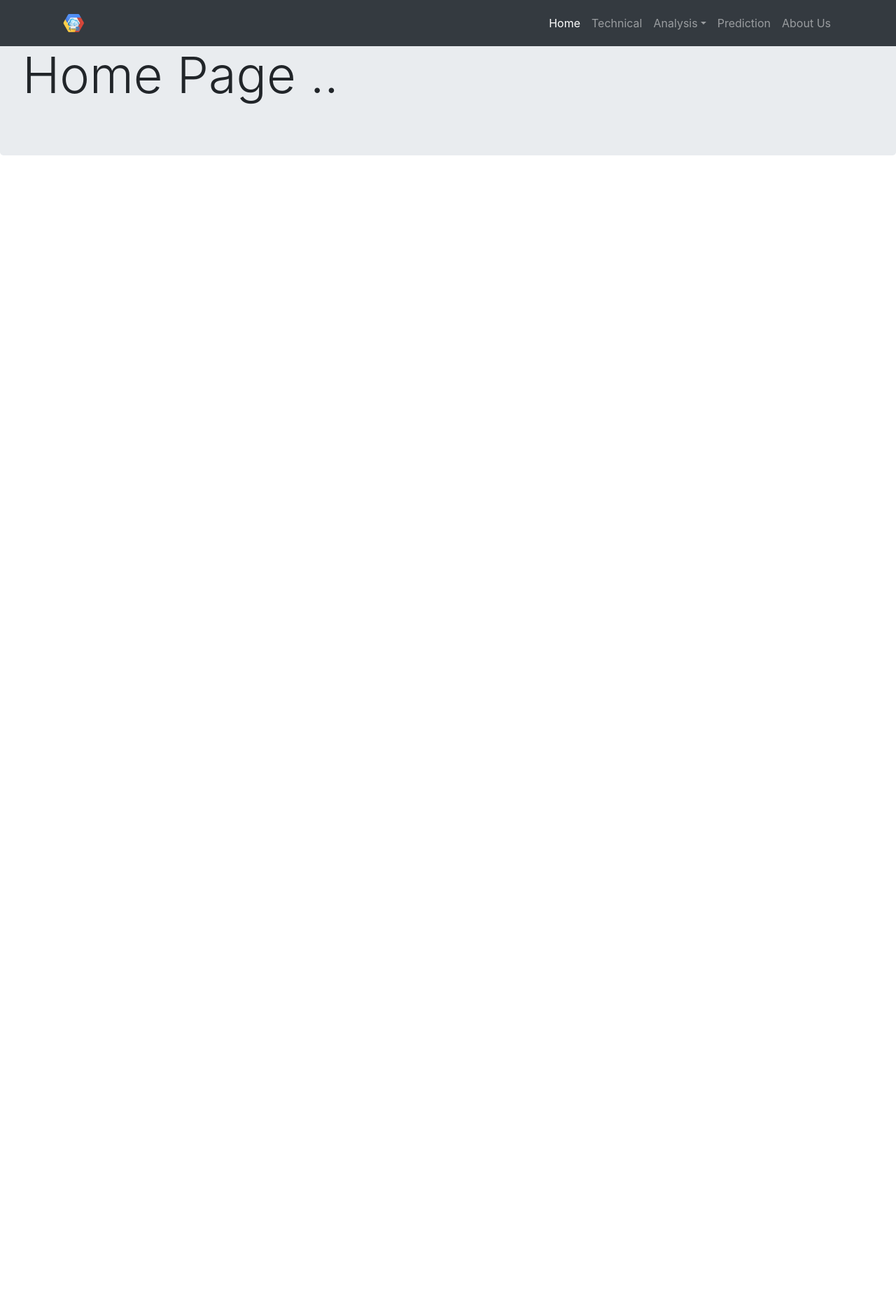
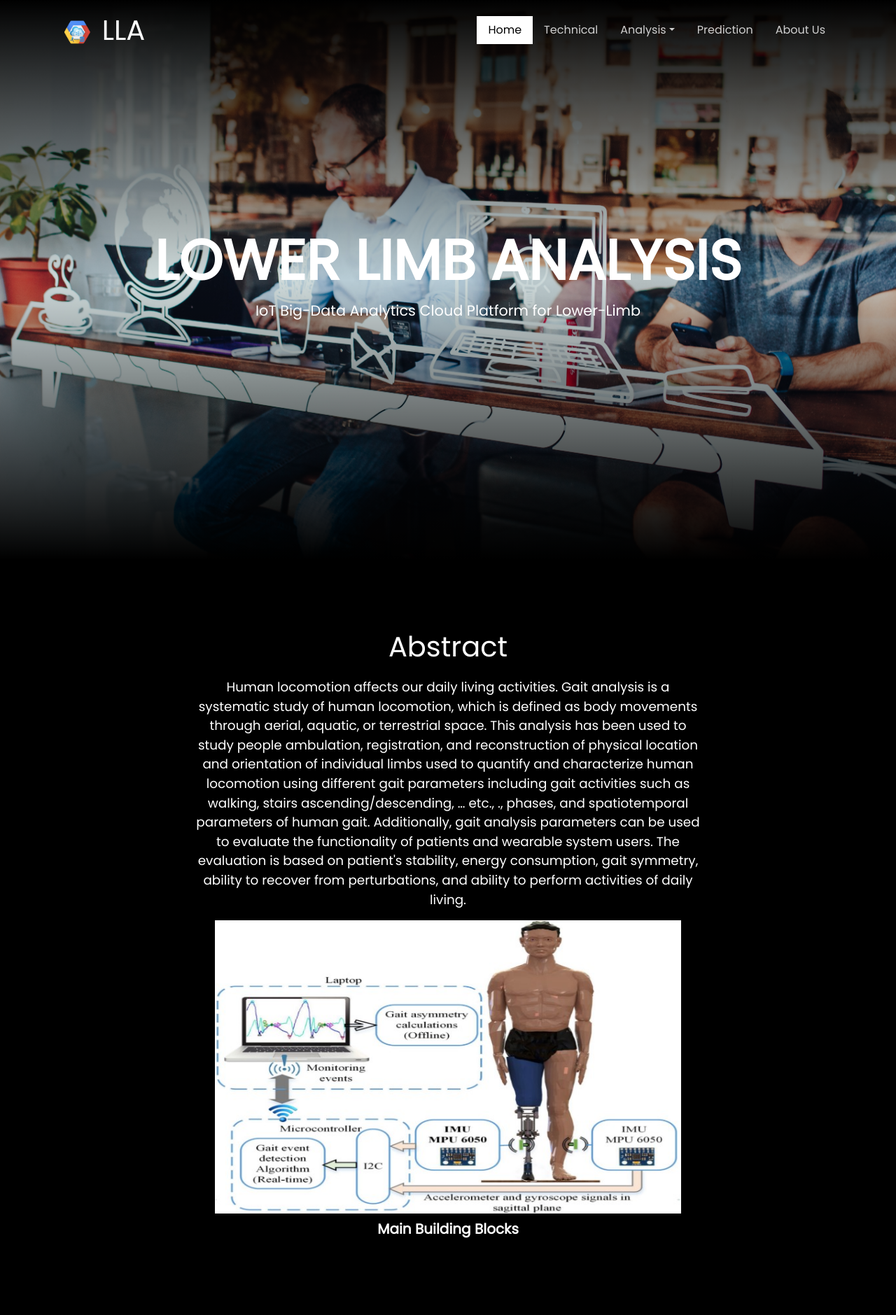
Before and after one commit to MazenRefaat23/Lower_Limb_Analysis_Website, a Django app: page / in a window 1280 px wide. Shown: the top 1879 px of the page at 70% size. Before the commit the page ends 222 px from the top, so only its background shows below. Run offline with Django 3.2, Linux system fonts and the light colour scheme; data comes from the database, SQL or seed files in the repository; some libraries are stand-ins or nearby versions.

Commit message:
Home Page Deploying

```diff
--- /dev/null
+++ b/Main/LLA/website/static/website/style.css
@@ -0,0 +1,273 @@
+
+@import url('https://fonts.googleapis.com/css2?family=Poppins&display=swap');
+
+*{
+    outline: none !important;
+    scroll-behavior: smooth;
+}
+
+body{
+    font-family: 'Poppins', sans-serif;
+}
+
+header{
+    position: relative;
+    z-index: 1000000;
+}
+
+p{
+    font-size: 1.15rem;
+}
+
+.navbar{
+    background: transparent !important;
+    transition: 0.5s;
+}
+
+.navbar.scrolled{
+    background: #000 !important;
+    transition: 0.5s;
+}
+
+.navbar-light .navbar-nav .active>.nav-link, .navbar-light .navbar-nav .nav-link.active, .navbar-light .navbar-nav .nav-link.show, .navbar-light .navbar-nav .show>.nav-link {
+    color: #000;
+    background: #fff;
+}
+
+.navbar-light .navbar-nav .active>.nav-link:hover{
+    color:#000;
+}
+
+.navbar-light .navbar-nav .nav-link {
+    color: rgba(255,255,255,.8);
+}
+
+.navbar-light .navbar-nav .nav-link:hover,
+.navbar-light .navbar-nav .nav-link:focus {
+    color: rgba(255,255,255,1);
+}
+
+.navbar-light .navbar-brand,
+.navbar-light .navbar-brand:hover,
+.navbar-light .navbar-brand:focus,
+.navbar-light .navbar-brand:visited {
+    color: rgba(255,255,255,1);
+    font-size: 2.5rem;
+    font-weight: 500;
+}
+
+.banner{
+    position: relative;
+    top: 0;
+    width: 100%;
+    height: 100vh;
+    background: url(bannerImg.jpg);
+    background-position: center;
+    background-size: cover;
+    margin-bottom: 0;
+
+}
+
+.banner:before,
+.sec2:before{
+    content: '';
+    position: absolute;
+    top: 0;
+    left: 0;
+    width: 100%;
+    height:400px;
+    background: linear-gradient(#000,transparent);
+    pointer-events: none;
+}
+
+.banner:after,
+.sec2:after{
+    content: '';
+    position: absolute;
+    bottom: 0;
+    left: 0;
+    width: 100%;
+    height:400px;
+    background: linear-gradient(360deg,#000,transparent);
+    pointer-events: none;
+}
+
+.height100p{
+    height: 100vh;
+}
+
+.h100{
+    height: 100%;
+}
+
+.contentBox{
+    position: relative;
+    display: flex;
+    justify-content: center;
+    align-items: center;
+    text-align: center;
+    z-index: 10;
+
+}
+
+.contentBox h1{
+    font-weight: 800;
+    color:#fff;
+    text-transform: uppercase;
+    font-size: 5rem;
+}
+
+.contentBox p{
+    color:#fff;
+    font-size: 1.3rem;
+}
+
+.sec1{
+    padding: 100px 0;
+    background: #000;
+}
+
+
+.headerText{
+    color: #fff;
+}
+.headerText h2{
+    font-size: 2.5rem;
+    margin-bottom: 20px;
+}
+
+
+.imgBx{
+    width: 100%;
+    height: 100%;
+}
+
+.imgBx img{
+    object-fit: cover;
+    width: 60%;
+}
+
+
+.content h3{
+    position: relative;
+    margin: 0;
+    padding: 10px;
+    background: rgba(0,0,0,0.9);
+    color: #fff;
+    font-size: 20px;
+    font-weight: 600;
+    width: 100%;
+    text-align: center;
+}
+
+.sec2{
+    position: relative;
+    background: url(img3.jpg);
+    height: 100vh;
+    background-position: center;
+    background-size: cover;
+    margin-bottom: 0;
+}
+
+.sec2 h2{
+    font-weight: 800;
+    color: #fff;
+    text-transform: uppercase;
+    font-size: 4.5rem;
+}
+
+.btnD1{
+    border: 2px solid #fff;
+    color: #000;
+    background: #fff;
+    border-radius: 50px;
+    padding: 15px 50px;
+    font-size: 1.15rem;
+    outline: none;
+    font-weight: 500;
+    margin-top: 20px;
+}
+
+.sec3{
+    position: relative;
+    padding: 100px 0;
+    background: #000;
+}
+
+
+footer{
+    background: #000;
+    padding: 50px 0 0;
+}
+
+.sci{
+    margin: 0;
+    padding: 0;
+    display: flex;
+    justify-content: center;
+    align-items: center;
+}
+
+.sci li{
+    list-style: none;
+    margin: 0 20px;
+}
+
+.sci li a{
+    color: #777;
+    font-size: 2em;
+    transition: 0.5s;
+}
+
+.sci li a:hover{
+    color: #fff;
+}
+
+.cpryt{
+    margin-top: 20px;
+    text-align: center;
+    color: #777;
+}
+
+.cpryt a,
+.cpryt a:hover{
+    color: #fff;
+}
+
+@media (min-width: 992px){
+    .navbar-expand-lg .navbar-nav .nav-link {
+        padding-right: 1rem;
+        padding-left: 1rem;
+    }
+}
+
+@media (max-width: 992px){
+    .navbar-light .navbar-toggler {
+        background: #fff;
+        border-radius: 0;
+    }
+    .banner{
+        min-height: 100vh;
+        padding: 100px 0;
+    }
+    .contentBox h1,
+    .headerText h2{
+        font-size: 2rem;
+    }
+    .navbar-expand-lg .navbar-nav .nav-link {
+        padding-right: 1rem;
+        padding-left: 1rem;
+    }
+    .sec1,
+    .sec2,
+    .sec3{
+        padding: 50px 0;
+    }
+    p{
+        font-size: 1rem;
+    }
+    .btnD1{
+        padding: 10px 40px;
+        margin-top: 10px;
+    }
+}
--- a/Main/LLA/website/templates/website/Home.html
+++ b/Main/LLA/website/templates/website/Home.html
@@ -5,35 +5,41 @@
 
     <title>Home</title>
 
+    <meta name="viewport" content="width=device-width, initial-scale=1" />
     <meta charset="UTF-8">
-    <meta name="description" content="">
-    <meta name="author" content="">
-    <meta name="viewport" content="width=device-width, initial-scale=1" />
 
-    <link rel="stylesheet" href="https://stackpath.bootstrapcdn.com/bootstrap/4.4.1/css/bootstrap.min.css" integrity="sha384-Vkoo8x4CGsO3+Hhxv8T/Q5PaXtkKtu6ug5TOeNV6gBiFeWPGFN9MuhOf23Q9Ifjh" crossorigin="anonymous">
+    <!-- Bootstrap CSS CDN -->
+    <link rel="stylesheet" href="https://maxcdn.bootstrapcdn.com/bootstrap/4.0.0/css/bootstrap.min.css" integrity="sha384-Gn5384xqQ1aoWXA+058RXPxPg6fy4IWvTNh0E263XmFcJlSAwiGgFAW/dAiS6JXm" crossorigin="anonymous">
 
-    <script src="https://code.jquery.com/jquery-3.4.1.slim.min.js" integrity="sha384-J6qa4849blE2+poT4WnyKhv5vZF5SrPo0iEjwBvKU7imGFAV0wwj1yYfoRSJoZ+n" crossorigin="anonymous"></script>
-    <script src="https://cdn.jsdelivr.net/npm/popper.js@1.16.0/dist/umd/popper.min.js" integrity="sha384-Q6E9RHvbIyZFJoft+2mJbHaEWldlvI9IOYy5n3zV9zzTtmI3UksdQRVvoxMfooAo" crossorigin="anonymous"></script>
-    <script src="https://stackpath.bootstrapcdn.com/bootstrap/4.4.1/js/bootstrap.min.js" integrity="sha384-wfSDF2E50Y2D1uUdj0O3uMBJnjuUD4Ih7YwaYd1iqfktj0Uod8GCExl3Og8ifwB6" crossorigin="anonymous"></script>
+    <!-- font awesome CDN -->
+    <link href="https://stackpath.bootstrapcdn.com/font-awesome/4.7.0/css/font-awesome.min.css" rel="stylesheet" integrity="sha384-wvfXpqpZZVQGK6TAh5PVlGOfQNHSoD2xbE+QkPxCAFlNEevoEH3Sl0sibVcOQVnN" crossorigin="anonymous">
 
+    <!-- jQuery CDN -->
+    <script src="https://ajax.googleapis.com/ajax/libs/jquery/3.2.1/jquery.min.js">
+    </script>
 
+    <!-- animation on scroll CDN -->
+     <link rel="stylesheet" href="https://unpkg.com/aos@next/dist/aos.css" />
+
+    <link rel="stylesheet" href="{% static 'website/style.css' %}">
 </head>
 <body id="page-top">
 
-    <nav class="navbar bg-dark navbar-dark navbar-expand-lg fixed-top" id="mainNav">
+    <header>
+        <nav class="navbar navbar-expand-lg navbar-light bg-light fixed-top">
             <div class="container">
-            <a href="#page-top" class="navbar-brand js-scroll-trigger">
-                <img src="{% static 'website/logo.png' %}" alt="Logo" style="width:40px;">
+                <a class="navbar-brand" href="#page-top">
+                    <img src="{% static 'website/logo.png' %}" alt="Logo" style="width:50px;">
+                    <span>LLA</span>
                 </a>
-            <button class="navbar-toggler" type="button" data-toggle="collapse" data-target="#navbarResponsive" aria- controls="navbarResponsive" aria-expanded="false" aria-label="Toggle navigation">
+                    <button class="navbar-toggler" type="button" data-toggle="collapse" data-target="#navbarSupportedContent" aria-controls="navbarSupportedContent" aria-expanded="false" aria-label="Toggle navigation">
                         <span class="navbar-toggler-icon"></span>
                     </button>
 
-            <div class="collapse navbar-collapse" id="navbarResponsive">
-
+                <div class="collapse navbar-collapse" id="navbarSupportedContent">
                     <ul class="navbar-nav ml-auto">
-                    <li class="nav-item active">
-                        <a href="#page-top" class="nav-link js-scroll-trigger">Home</a>
+                    <li class="nav-item  active">
+                        <a href="{% url 'home' %}" class="nav-link js-scroll-trigger">Home</a>
                     </li>
                     <li class="nav-item">
                         <a href="{% url 'technical' %}" class="nav-link js-scroll-trigger">Technical</a>
@@ -41,13 +47,11 @@
                     <li class="nav-item dropdown">
                         <a href="#" class="nav-link js-scroll-trigger dropdown-toggle" data-toggle="dropdown">Analysis</a>
                         <div class="dropdown-menu">
-
                             {% for sub in subjects %}
 
                             <a class="dropdown-item" href="{% url 'person' sub.id %}">{{ sub.name }}</a>
 
                             {% endfor %}
-
                         </div>
                     </li>
                     <li class="nav-item">
@@ -60,10 +64,98 @@
                 </div>
             </div>
         </nav>
+    </header>
 
-    <div class="jumbotron">
-        <h1 class="display-3">Home Page .. </h1>
+    <div class="jumbotron jumbotron-fluid height100p banner" id="home">
+        <div class="container h100">
+            <div class="contentBox h100">
+                <div>
+                    <h1 data-aos="fade-up" data-aos-duration="1000" data-aos-delay="0">Lower Limb Analysis</h1>
+                    <p data-aos="fade-up" data-aos-duration="1000" data-aos-delay="500">IoT Big-Data Analytics Cloud Platform for Lower-Limb</p>
+                </div>
+            </div>
+        </div>
     </div>
 
+    <section class="sec1">
+        <div class="container">
+            <div class="row">
+                <div class="offset-sm-2 col-sm-8">
+                    <div class="headerText text-center">
+                        <h2 data-aos="fade-down" data-aos-duration="1000" data-aos-delay="500">Abstract</h2>
+                        <p data-aos="fade-down" data-aos-duration="1000" data-aos-delay="0">Human locomotion affects our daily living activities. Gait analysis is a systematic study of human locomotion, which is defined as body movements through aerial, aquatic, or terrestrial space. This analysis has been used to study people ambulation, registration, and reconstruction of physical location and orientation of individual limbs used to quantify and characterize human locomotion using different gait parameters including gait activities such as walking, stairs ascending/descending, … etc., ., phases, and spatiotemporal parameters of human gait. Additionally, gait analysis parameters can be used to evaluate the functionality of patients and wearable system users. The evaluation is based on patient's stability, energy consumption, gait symmetry, ability to recover from perturbations, and ability to perform activities of daily living.</p>
+                    </div>
+                </div>
+            </div>
+            <div class="row">
+                <div class="col-sm-12">
+                    <div>
+                        <div class="imgBx text-center" data-aos="fade-up" data-aos-duration="1000" data-aos-delay="0">
+                            <img src="{% static 'website/img1.jpg' %}" class="img-fluid">
+                        </div>
+                        <div class="content">
+                            <h3>Main Building Blocks</h3>
+                        </div>
+                    </div>
+                </div>
+            </div>
+        </div>
+    </section>
+
+    <section class="sec2">
+        <div class="container h100">
+            <div class="contentBox h100">
+                <div>
+                    <p data-aos="fade-up" data-aos-duration="1000" data-aos-delay="0">It will be composed of two major components, hardware component and software component. In hardware component, We designed and implemented the IoT that collects the different readings for gait analysis and send them to the cloud. Meanwhile, in the software component, We designed and implemented a set of algorithms to visualize the collected data, then design and implement data analytics to automatically analyze the collected data, so that we can estimate gait events, gait symmetry, gait speed, classify gait activities, stability, energy consumption, …etc.</p>
+                </div>
+            </div>
+        </div>
+    </section>
+
+    <section class="sec3">
+        <div class="container">
+            <div class="row">
+                <div class="offset-sm-2 col-sm-8">
+                    <div class="headerText text-center">
+                        <h2 data-aos="fade-down" data-aos-duration="1000" data-aos-delay="500">Data Flows Among the Building Blocks</h2>
+                        <p data-aos="fade-down" data-aos-duration="1000" data-aos-delay="0">We aim to develop a cloud platform capable of collect data from wearable and assistive devices such as prostheses, exoskeleton, gait analysis wearable sensors, …etc. using IoT technologies. This platform is capable of automatically use data mining and visualization tools. Additionally, it uses statistical and machine learning techniques to estimate gait events, gait symmetry, gait speed, gait activities, stability, energy consumption, …etc. Also, it is capable of predicting patient's progress over time.</p>
+                        <a href="{% url 'technical' %}" class="btn btnD1" data-aos="fade-up" data-aos-duration="1000" data-aos-delay="0">Read More</a>
+                    </div>
+                </div>
+        </div>
+    </section>
+
+    <footer>
+        <div class="container">
+            <div class="row">
+                <div class="col-sm-12">
+                    <ul class="sci">
+                        <li><a href="#"><i class="fa fa-facebook"></i></a></li>
+                        <li><a href="#"><i class="fa fa-twitter"></i></a></li>
+                        <li><a href="#"><i class="fa fa-google-plus"></i></a></li>
+                        <li><a href="#"><i class="fa fa-linkedin"></i></a></li>
+                        <li><a href="#"><i class="fa fa-instagram"></i></a></li>
+                    </ul>
+                    <p class="cpryt">@ Copyright 2020 Lower Limb Analysis | website by <a href="https://github.com/MazenRefaat23/Lower_Limb_Analysis_Website">Mazen Refaat</a></p>
+                </div>
+            </div>
+        </div>
+    </footer>
+
+
+
+
+    <!-- Bootstrap JS CDN -->
+
+    <script src="https://code.jquery.com/jquery-3.2.1.slim.min.js" integrity="sha384-KJ3o2DKtIkvYIK3UENzmM7KCkRr/rE9/Qpg6aAZGJwFDMVNA/GpGFF93hXpG5KkN" crossorigin="anonymous"></script>
+    <script src="https://cdnjs.cloudflare.com/ajax/libs/popper.js/1.12.9/umd/popper.min.js" integrity="sha384-ApNbgh9B+Y1QKtv3Rn7W3mgPxhU9K/ScQsAP7hUibX39j7fakFPskvXusvfa0b4Q" crossorigin="anonymous"></script>
+    <script src="https://maxcdn.bootstrapcdn.com/bootstrap/4.0.0/js/bootstrap.min.js" integrity="sha384-JZR6Spejh4U02d8jOt6vLEHfe/JQGiRRSQQxSfFWpi1MquVdAyjUar5+76PVCmYl" crossorigin="anonymous"></script>
+
+    <!-- animation on scroll CDN -->
+
+    <script src="https://unpkg.com/aos@next/dist/aos.js"></script>
+    <script>
+        AOS.init();
+    </script>
 </body>
 </html>
```
Also changed, not shown: Main/LLA/website/static/website/bannerImg.jpg (added), Main/LLA/website/static/website/img1.jpg (added), Main/LLA/website/static/website/img2.jpg (added), Main/LLA/website/static/website/img3.jpg (added). Lines whose indentation alone changed are shown as unchanged.
